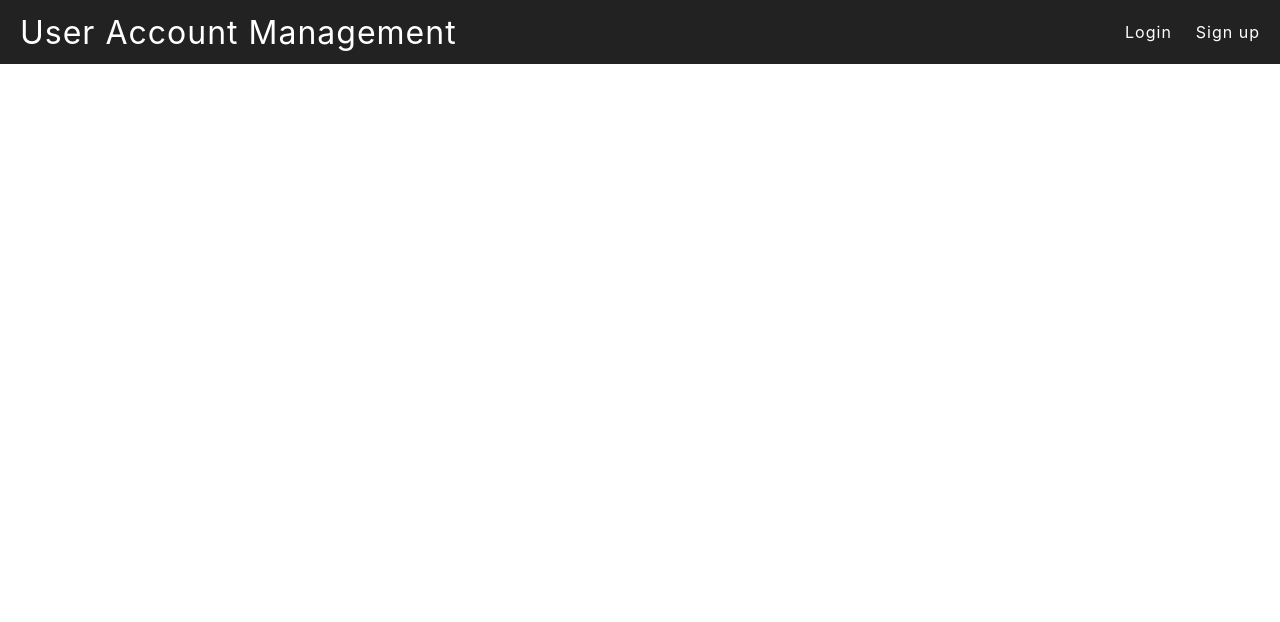
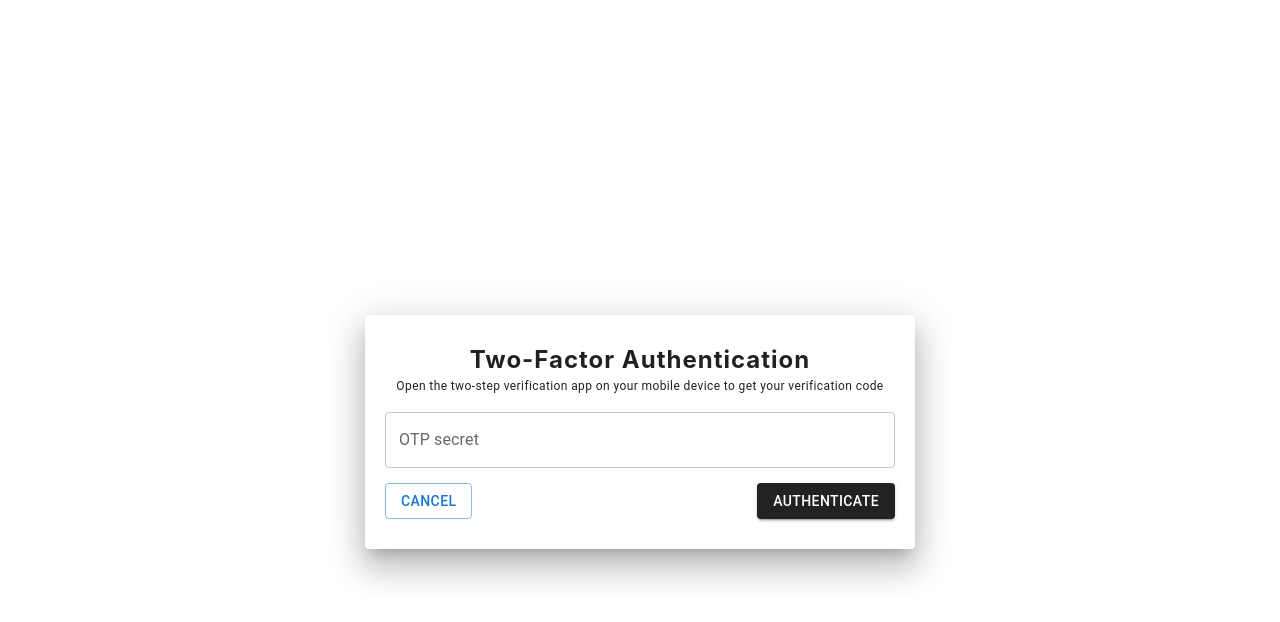
Before and after one commit to seunAwonugba/user-account-management-client, a React (Create React App) app: page /login-otp-screen in a window 1280 px wide. Shown: the top 622 px of the page. Built offline with nearby package versions, Linux system fonts and the light colour scheme; no server answers.

Commit message:
implement otp validation

```diff
--- a/src/App.js
+++ b/src/App.js
@@ -1,7 +1,7 @@
 import logo from "./logo.svg";
 import "./App.css";
 import NavBar from "./components/NavBar";
-import { Routes, Route } from "react-router-dom";
+import { Routes, Route, useLocation } from "react-router-dom";
 import Home from "./page/Home";
 import Login from "./page/Login";
 import SignUp from "./page/SignUp";
@@ -14,10 +14,10 @@ import ResetPasswordSent from "./page/ResetPasswordSent";
 import PasswordResetSuccess from "./page/PasswordResetSuccess";
 import UpdateProfile from "./page/UpdateProfile";
 import { useState } from "react";
-// import EditProfile from "./components/EditProfile";
 import Dashboard from "./page/Dashboard";
 import ProfilePhoto from "./page/ProfilePhoto";
 import Profile from "./page/Profile";
+import LoginOtpScreen from "./page/LoginOtpScreen";
 
 function App() {
     const [isLoggedIn, setIsLoggedIn] = useState(
@@ -38,9 +38,14 @@ function App() {
         setIsLoggedIn(false);
     };
 
+    const location = useLocation();
+    const isLoginOtpScreen = location.pathname === "/login-otp-screen";
+
     return (
         <>
-            <NavBar isLoggedIn={isLoggedIn} handleLogout={handleLogout} />
+            {!isLoginOtpScreen && (
+                <NavBar isLoggedIn={isLoggedIn} handleLogout={handleLogout} />
+            )}
             <div className="container">
                 <Routes>
                     <Route path="/" element={<Home />} />
@@ -75,6 +80,10 @@ function App() {
                     <Route path="/dashboard" element={<Dashboard />} />
                     <Route path="/profile-photo" element={<ProfilePhoto />} />
                     <Route path="/profile" element={<Profile />} />
+                    <Route
+                        path="/login-otp-screen"
+                        element={<LoginOtpScreen />}
+                    />
                 </Routes>
                 <ToastContainer theme="dark" />
             </div>
--- a/src/page/EmailConfirmation.js
+++ b/src/page/EmailConfirmation.js
@@ -19,10 +19,10 @@ export default function EmailConfirmation() {
                 setConfirmEmail(response.data.data);
 
                 if (response.data.success === true) {
-                    // navigate("/login");
+                    navigate("/login");
                     toast.success(response.data.data);
                 } else {
-                    // navigate("/sign-up");
+                    navigate("/sign-up");
                     toast.error(response.data.data);
                 }
             } catch (error) {
--- a/src/page/Login.js
+++ b/src/page/Login.js
@@ -52,8 +52,11 @@ export default function Login({ handleLogin }) {
             setIsLoading(false);
 
             if (response.data.success === true) {
-                console.log(response.data.data);
-                navigate("/dashboard");
+                if (response.data.data.otpEnabled === true) {
+                    navigate("/login-otp-screen");
+                } else {
+                    navigate("/dashboard");
+                }
                 handleLogin(
                     response.data.accessToken,
                     response.data.refreshToken,
@@ -65,6 +68,7 @@ export default function Login({ handleLogin }) {
             }
         } catch (error) {
             setIsLoading(false);
+            console.log(error);
             toast.error(error.response.data.data);
         }
     };
--- /dev/null
+++ b/src/page/LoginOtpScreen.js
@@ -0,0 +1,92 @@
+import { Button, Grid, Paper, TextField, Typography } from "@mui/material";
+import { useState } from "react";
+import { useNavigate } from "react-router-dom";
+import { toast } from "react-toastify";
+import service from "../service/service";
+
+export default function LoginOtpScreen() {
+    const navigate = useNavigate();
+    const paperStyle = { padding: "30px 20px", width: 550 };
+    const marginStyle = { marginTop: "15px" };
+    const [isLoading, setIsLoading] = useState("");
+    const [otp, setOtp] = useState("");
+
+    const inputChangeHandler = (setFunction, event) => {
+        setFunction(event.target.value);
+    };
+
+    const validateOtp = async (e) => {
+        e.preventDefault();
+        setIsLoading(true);
+
+        const userResponse = {
+            otp,
+        };
+
+        try {
+            const response = service.post("/otp/validate-otp", userResponse);
+            console.log(response);
+        } catch (error) {
+            console.log(error);
+            toast.error(error);
+        }
+    };
+
+    return isLoading ? (
+        <body>
+            <h4>Loading...</h4>
+        </body>
+    ) : (
+        <Grid>
+            <Paper elevation={20} style={paperStyle}>
+                <Grid align="center">
+                    <h2>Two-Factor Authentication</h2>
+                    <Typography variant="caption">
+                        Open the two-step verification app on your mobile device
+                        to get your verification code
+                    </Typography>
+                </Grid>
+
+                <form onSubmit={validateOtp}>
+                    <TextField
+                        id="outlined-basic"
+                        label="OTP secret"
+                        variant="outlined"
+                        placeholder="OTP secret"
+                        type="tel"
+                        InputProps={{
+                            inputProps: {
+                                maxLength: 6,
+                            },
+                        }}
+                        style={marginStyle}
+                        value={otp}
+                        onChange={(e) => inputChangeHandler(setOtp, e)}
+                        fullWidth
+                    />
+
+                    <div className="button-div">
+                        <div>
+                            <Button
+                                onClick={() => navigate("/login")}
+                                variant="outlined"
+                            >
+                                Cancel
+                            </Button>
+                        </div>
+
+                        <Button
+                            variant="contained"
+                            style={{
+                                backgroundColor: "#222222",
+                            }}
+                            type="submit"
+                        >
+                            Authenticate
+                        </Button>
+                    </div>
+                </form>
+            </Paper>
+        </Grid>
+    );
+}
--- a/src/page/Profile.js
+++ b/src/page/Profile.js
@@ -35,7 +35,9 @@ export default function Profile() {
                 const response = await service.get("user/get-user");
                 console.log(response);
                 setMfaEnabled(response.data.data.otpEnabled);
-            } catch (error) {}
+            } catch (error) {
+                console.log(error);
+            }
         };
         user();
     }, []);
@@ -71,12 +73,12 @@ export default function Profile() {
 
             if (response.data.success === true) {
                 toast.success("MFA Verification successful");
-                navigate("/profile");
                 setIsLoading(false);
                 handleClose();
                 setOtp("");
+                window.location.reload(true);
             } else {
-                toast.error(response.data.data);
+                toast.error(`${response.data.data}`);
             }
         } catch (error) {
             console.log(error);
@@ -95,7 +97,9 @@ export default function Profile() {
     ) : (
         <div className="message-screen">
             {mfaEnabled ? (
-                <Button variant="contained">Cancel MFA</Button>
+                <Button variant="contained" color="error">
+                    Cancel MFA
+                </Button>
             ) : (
                 <Button
                     variant="contained"
```
